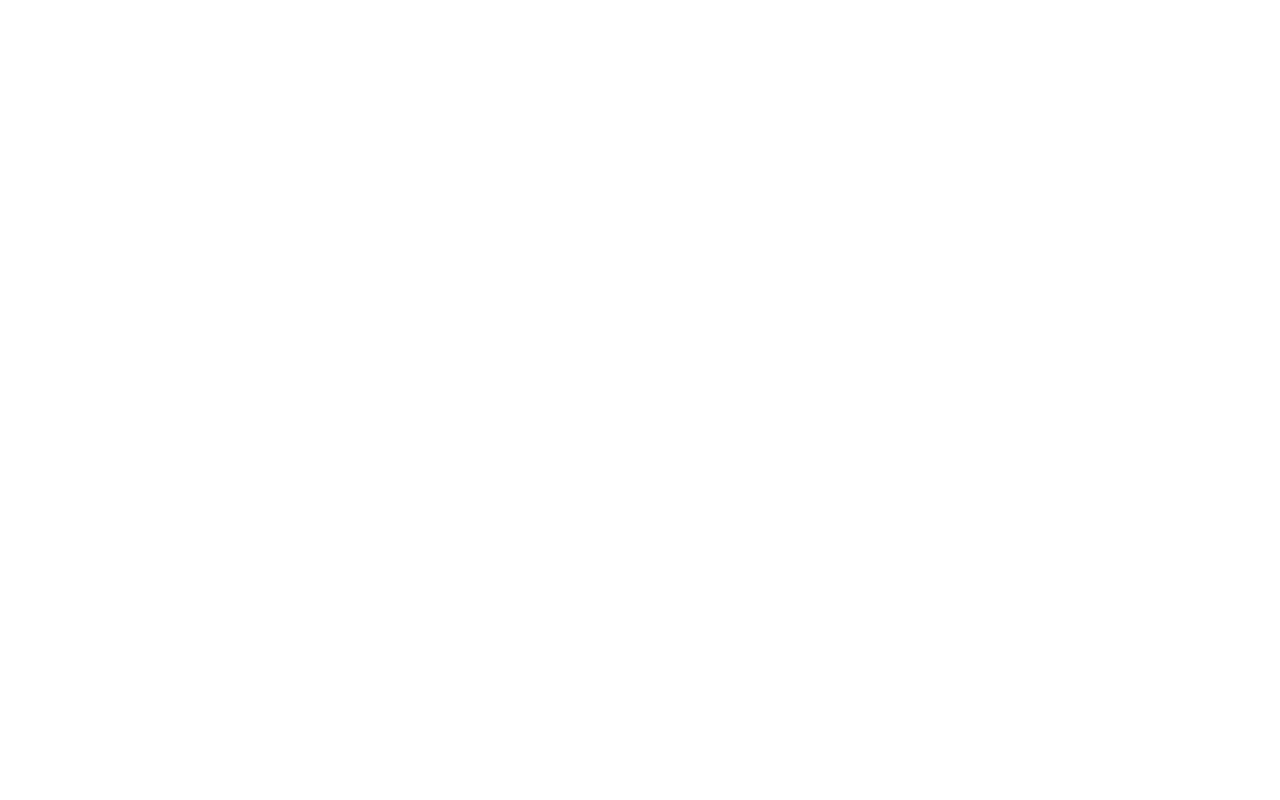
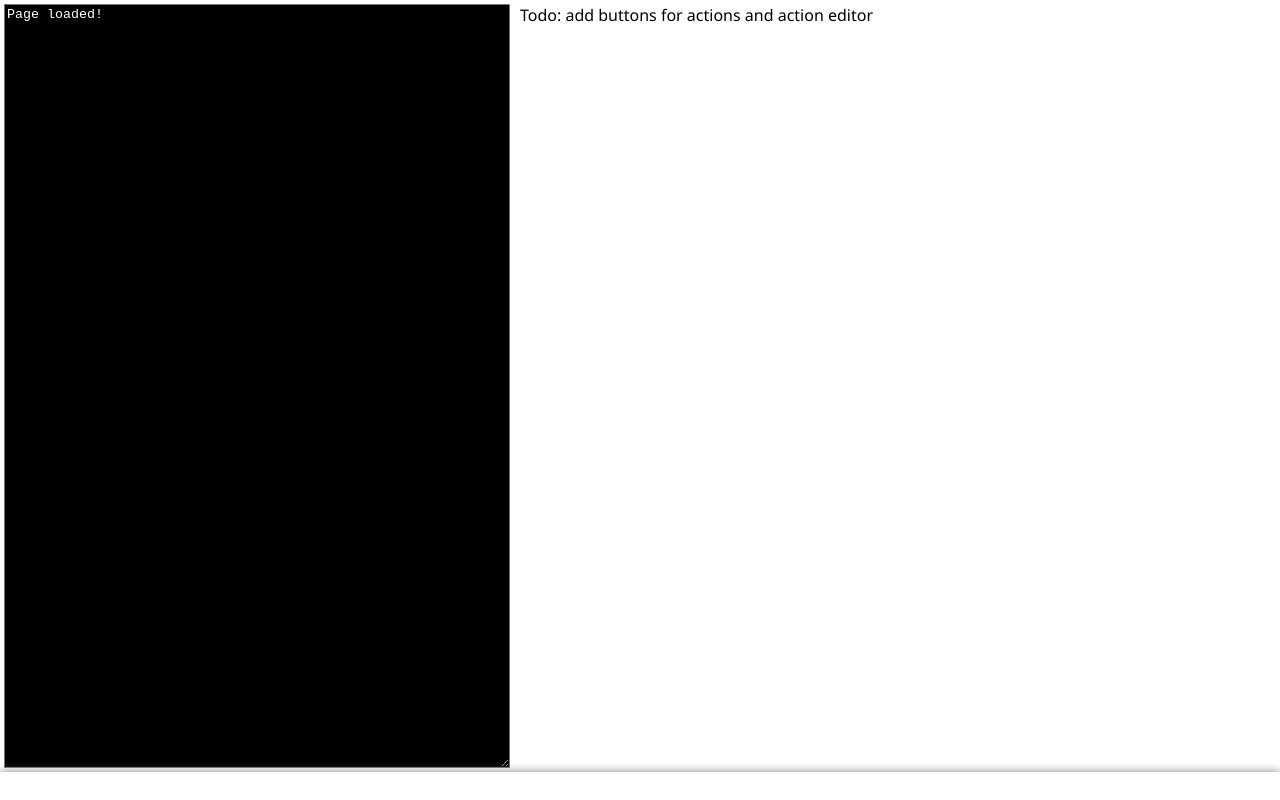
Before and after one commit to bt7s7k7/ServerRemote, a website: page ServerRemote/client/index.html in a window 1280 px wide. Drawn offline with Linux system fonts and the light colour scheme.

Commit message:
Base layout

```diff
--- a/ServerRemote/client/index.html
+++ b/ServerRemote/client/index.html
@@ -2,11 +2,22 @@
 
 <html xmlns="http://www.w3.org/1999/xhtml">
 <head>
-    <meta charset="utf-8" />
-    <title>ServerRemote</title>
-	<script src="lib/app.js" type="module"></script>
+	<meta charset="utf-8" />
+	<title>ServerRemote</title>
+	<script src="./lib/app.js" type="module"></script>
+	<link rel="stylesheet" href="./lib/style.css" />
 </head>
 <body>
-	<div id="test"></div>
+	<div style="height: 100vh; width: 100vw" class="flex-y">
+		<div class="padding flex-fill flex-x">
+			<textarea class="monospace" style="flex: 0 1; flex-basis: 500px; resize: horizontal; color: white; background-color: black; width: 500px" readonly id="console">Page loaded!</textarea>
+			<div class="flex-fill" style="margin-left: 10px">
+				Todo: add buttons for actions and action editor
+			</div>
+		</div>
+		<div style="flex: 0 0 20px" class="shadow padding">
+
+		</div>
+	</div>
 </body>
 </html>
--- a/ServerRemote/client/lib/app.ts
+++ b/ServerRemote/client/lib/app.ts
@@ -1,5 +1,7 @@
-import { E } from "./browserUtils"
+import { E, setUpdateCallback } from "./browserUtils"
 
 window.addEventListener("load", () => {
-	E.test.innerText = "it works"
+	setUpdateCallback(() => {
+		E.console.style.flexBasis = E.console.style.width;
+	})
 })
--- /dev/null
+++ b/ServerRemote/client/lib/style.css
@@ -0,0 +1,31 @@
+body {
+	margin: 0;
+	padding: 0;
+	font-family: 'Segoe UI', Tahoma, Geneva, Verdana, sans-serif;
+}
+
+.monospace {
+	font-family: Courier New, Courier, monospace
+}
+
+.shadow {
+	box-shadow: grey 0px 0px 10px;
+}
+
+.flex-y {
+	display: flex;
+	flex-direction: column
+}
+
+.flex-x {
+	display: flex;
+	flex-direction: row
+}
+
+.flex-fill {
+	flex: 1 1;
+}
+
+.padding {
+	padding: 4px;
+}
```
Also changed, not shown: ServerRemote/client/lib/browserUtils.ts (+13 -0 lines), ServerRemote/package.json (+5 -4 lines), 1 other file.
